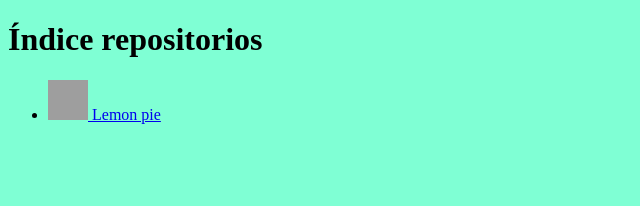
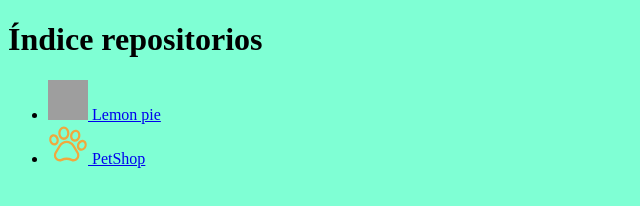
Before and after one commit to vuoso-l/Frontend1, a plain HTML site: page indice/index.html in a window 1280 px wide. Shown: the whole page, without its empty margins (0-640 px from the left). Drawn offline with Linux system fonts and the light colour scheme; grey boxes are pictures that could not be loaded.

Commit message:
Actualización índice

```diff
--- a/indice/index.html
+++ b/indice/index.html
@@ -14,6 +14,10 @@
             <a href="https://vuoso-l.github.io/Frontend1/lemon_pie/" target="_blank"><img src="img/lemon-pie-1.svg" alt="Lemon pie">
                 Lemon pie</a>
         </li>
+        <li>
+            <a href="https://vuoso-l.github.io/Frontend1/petShop/" target="_blank"><img src="img/pawprint 1.svg" alt="Lemon pie">
+                PetShop</a>
+        </li>
     </ul>
 </body>
 </html>
```
Also changed, not shown: indice/img/pawprint 1.svg (added).
